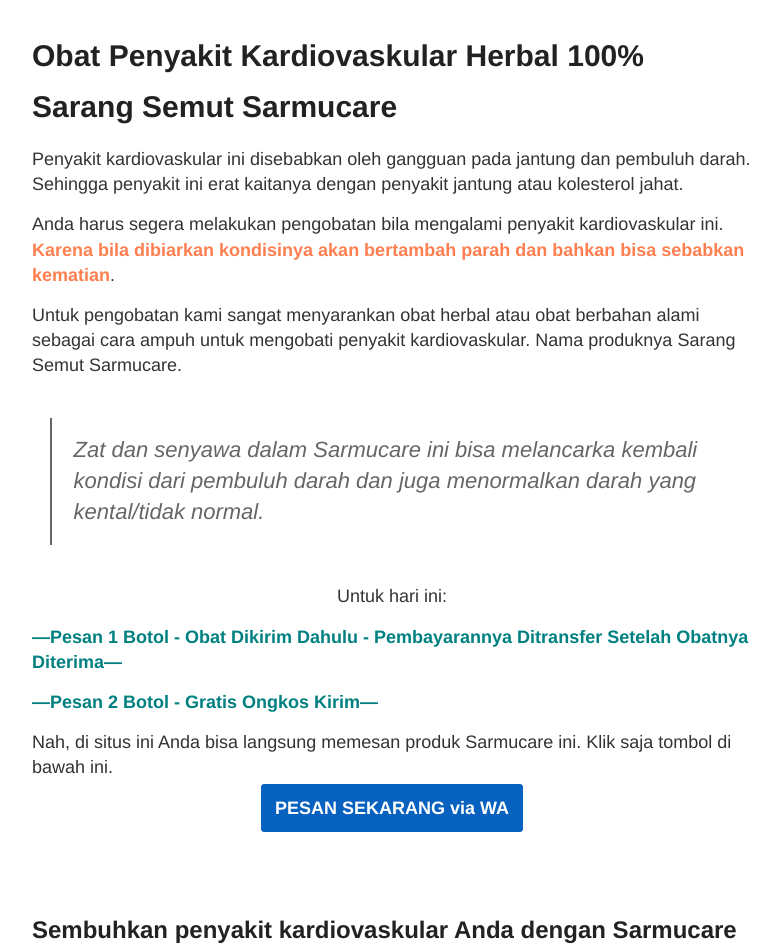
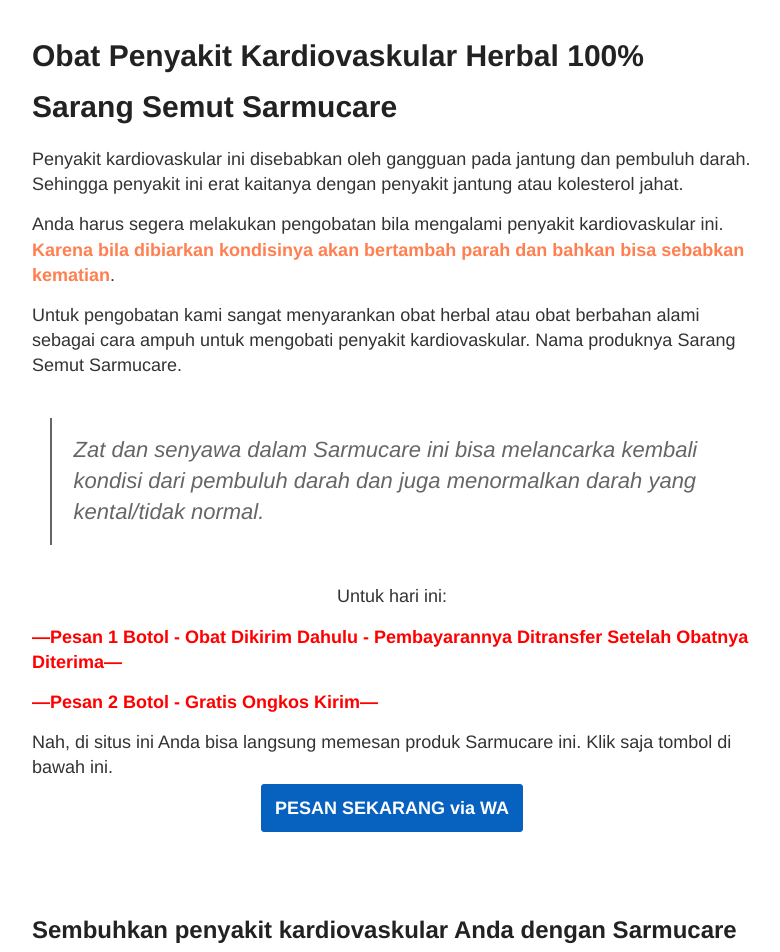
Before and after one commit to zeinherbal/zeinherbal.github.io, a Jekyll site: the page built from _posts/2019-12-04-obat-penyakit-kardiovaskular.md, in a window 1280 px wide. Shown: the top 952 px of the page, without its empty margins (248-1028 px from the left). Built offline with Jekyll 4.4.1, drawn with Linux system fonts in a browser that asks for light colours; a script that is not in the unit is left out; grey boxes are pictures that could not be loaded.

Commit message:
Update 2019-12-04-obat-penyakit-kardiovaskular.md

```diff
--- a/_posts/2019-12-04-obat-penyakit-kardiovaskular.md
+++ b/_posts/2019-12-04-obat-penyakit-kardiovaskular.md
@@ -16,10 +16,10 @@
 {: style="text-align: center;"}
 
 **—Pesan 1 Botol - Obat Dikirim Dahulu - Pembayarannya Ditransfer Setelah Obatnya Diterima—**
-{: style="color: teal;"}
+{: style="color: red;"}
 
 **—Pesan 2 Botol - Gratis Ongkos Kirim—**
-{: style="color: teal;"}
+{: style="color: red;"}
 
 Nah, di situs ini Anda bisa langsung memesan produk Sarmucare ini. Klik saja tombol di bawah ini.
 
```
